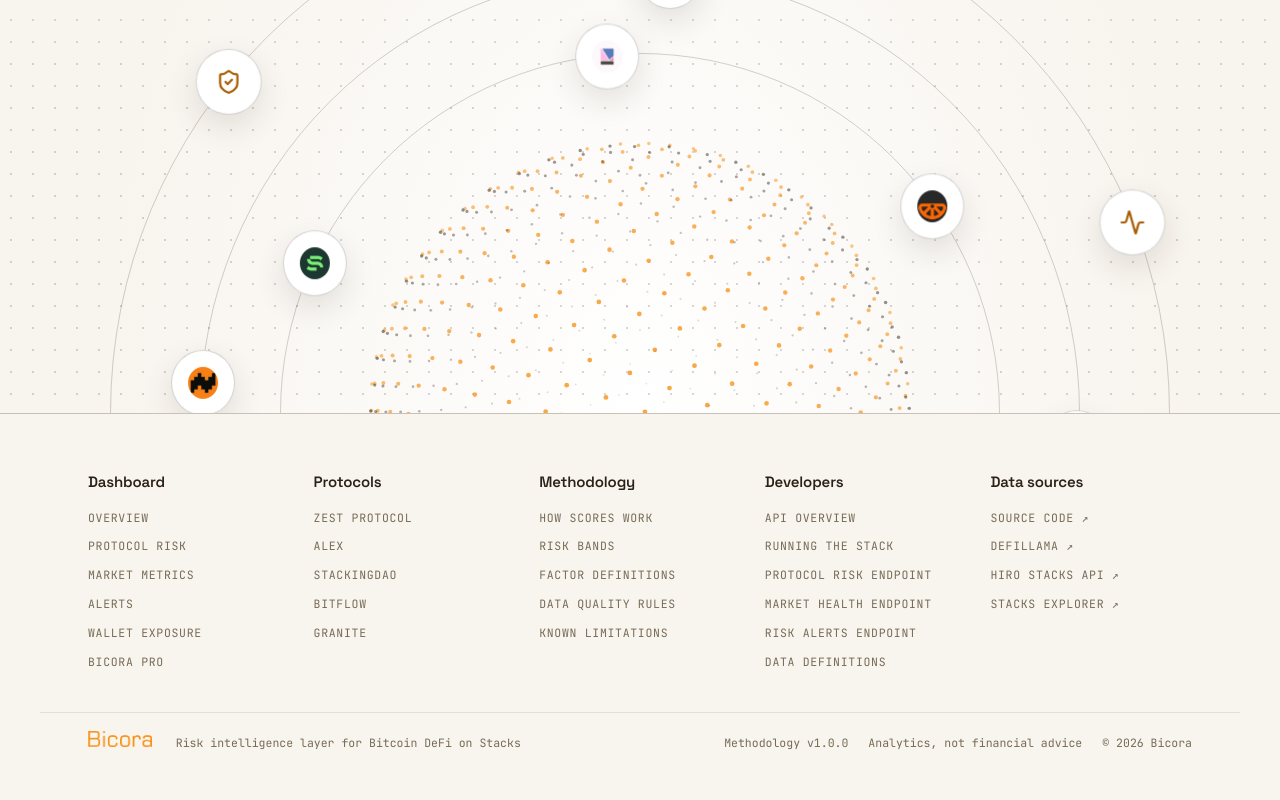
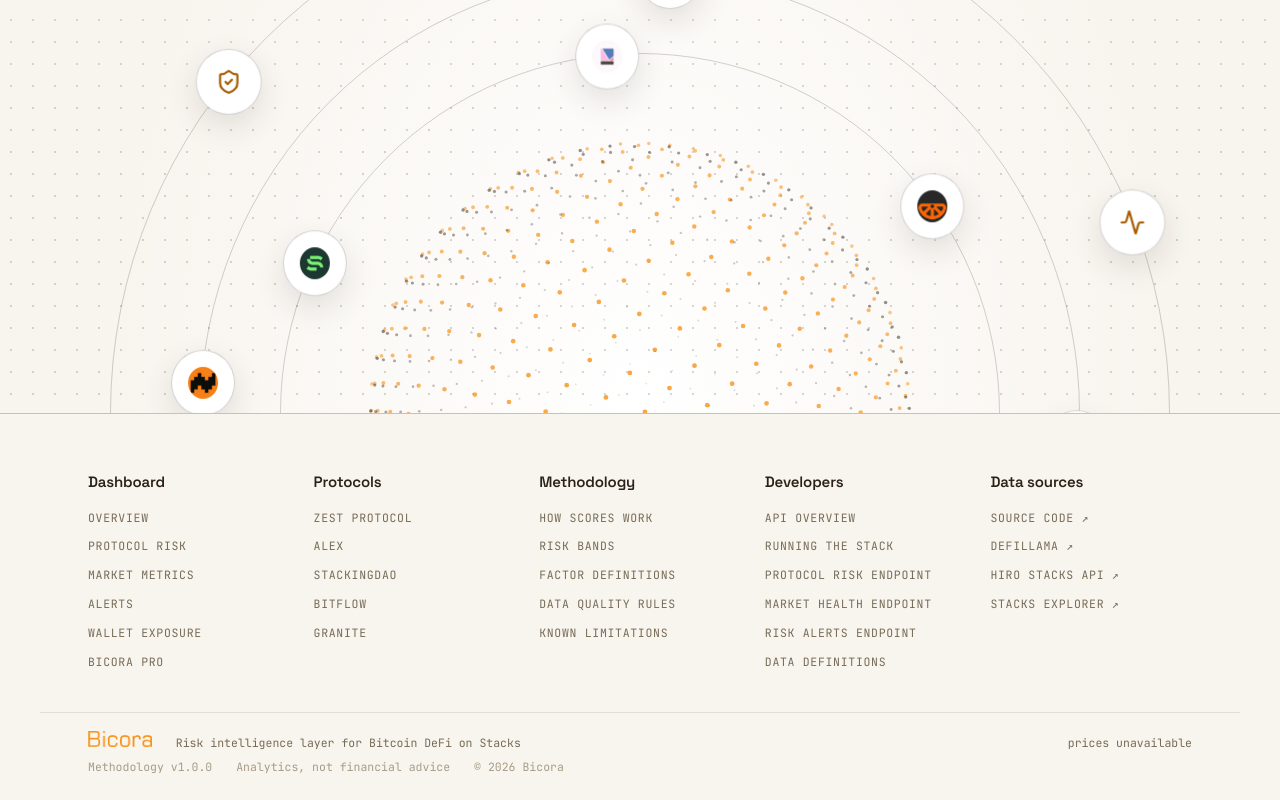
Before and after one commit to zkzora/Bicora, a Next.js app in the folder frontend/dashboard/: page / in a window 1280 px wide. Shown: the part 3445-4245 px from the top of the page. Before the commit the page ends 4222 px from the top, so only its background shows below. Built offline with nearby package versions, Linux system fonts and the light colour scheme; no server answers.

Commit message:
Add live BTC/STX price ticker (dashboard header + site footer); simplify header meta and footer bar

```diff
--- a/frontend/dashboard/src/app/globals.css
+++ b/frontend/dashboard/src/app/globals.css
@@ -307,9 +307,11 @@
 .footer-col ul { list-style: none; margin: 0; padding: 0; display: flex; flex-direction: column; gap: 8px; }
 .footer-col a { font-size: 11.5px; letter-spacing: 0.06em; text-transform: uppercase; color: var(--color-muted); transition: color 120ms ease; }
 .footer-col a:hover { color: var(--color-accent-700); }
-.footer-bar { display: flex; align-items: baseline; gap: 16px 24px; flex-wrap: wrap; padding: 18px clamp(20px, 4vw, 48px) 28px; border-top: 1px solid var(--color-rule); font-size: 11.5px; line-height: 1; color: var(--color-muted); }
+.footer-bar { display: flex; flex-direction: column; gap: 12px; padding: 18px clamp(20px, 4vw, 48px) 28px; border-top: 1px solid var(--color-rule); font-size: 11.5px; line-height: 1; color: var(--color-muted); }
+.footer-bar-top { display: flex; align-items: baseline; gap: 16px 24px; flex-wrap: wrap; }
+.footer-bar-top .ticker { margin-left: auto; }
+.footer-bar-bottom { display: flex; gap: 12px 24px; flex-wrap: wrap; color: var(--color-faint); }
 .footer-bar img { height: 16px; display: inline-block; vertical-align: baseline; }
-.footer-right { margin-left: auto; display: flex; gap: 20px; flex-wrap: wrap; align-items: baseline; }
 
 .hero { position: relative; overflow: hidden; background: radial-gradient(ellipse at 70% 35%, var(--hero-glow) 0%, var(--color-bg) 65%); border-bottom: 1px solid var(--color-rule); }
 .hero-dots { position: absolute; inset: 0; background-image: radial-gradient(var(--dots) 1px, transparent 1.2px); background-size: 22px 22px; mask-image: linear-gradient(180deg, #000 40%, transparent 100%); pointer-events: none; }
@@ -387,7 +389,7 @@
 .app-top .crumb { font-size: 10.5px; color: var(--color-muted); letter-spacing: .06em; text-transform: uppercase; }
 .app-top .meta { margin-left: auto; display: flex; gap: 12px; align-items: center; font-size: 11px; color: var(--color-muted); flex-wrap: wrap; }
 .app-top .live { display: inline-flex; align-items: center; gap: 6px; }
-.app-top .live::before { content: ''; width: 7px; height: 7px; border-radius: 50%; background: var(--status-low); box-shadow: 0 0 0 3px rgba(63,191,106,.18); }
+.app-top .live::before { display: none; }
 .app-body { padding: 28px clamp(16px, 3vw, 32px) 64px; display: flex; flex-direction: column; gap: 32px; width: 100%; }
 .app-mobile-nav { display: none; }
 @media (max-width: 900px) {
@@ -530,3 +532,13 @@
 .pro-compare td:nth-child(2), .pro-compare th:nth-child(2) { color: var(--color-muted); }
 .pro-compare .pro-cell { color: var(--color-text); font-weight: 600; }
 .pro-compare .pro-cell .check { margin-right: 8px; }
+
+/* ------------------------------------------------------------- price ticker */
+.ticker { display: inline-flex; align-items: baseline; gap: 14px; font-size: 11.5px; white-space: nowrap; }
+.ticker-item { display: inline-flex; align-items: baseline; gap: 6px; }
+.ticker-sym { font-size: 10.5px; letter-spacing: 0.08em; color: var(--color-muted); }
+.ticker-px { color: var(--color-text); }
+.ticker-chg { font-size: 11px; color: var(--color-muted); }
+.ticker-chg.down { color: var(--color-text-2); }
+.app-top .ticker { margin-right: 6px; }
+@media (max-width: 640px) { .app-top .ticker { display: none; } }
--- a/frontend/dashboard/src/components/AppShell.tsx
+++ b/frontend/dashboard/src/components/AppShell.tsx
@@ -5,6 +5,7 @@
 import { fmtDateTime } from '@/lib/format';
 import ProtocolLogo from './ProtocolLogo';
 import ThemeToggle from './ThemeToggle';
+import PriceTicker from './PriceTicker';
 import { dash, site } from '@/lib/urls';
 
 interface Props {
@@ -83,9 +84,8 @@
             <h1>{crumbName ?? title}</h1>
           </div>
           <div className="meta">
-            <span className="live">Stacks mainnet</span>
-            <span>Updated {fmtDateTime(generatedAt)}</span>
-            <span className="tag tag-outline">0–100 · higher is safer</span>
+            <PriceTicker />
+            <span>Stacks mainnet · {fmtDateTime(generatedAt)}</span>
           </div>
         </header>
         <nav className="app-mobile-nav" aria-label="Dashboard sections">
--- /dev/null
+++ b/frontend/dashboard/src/components/PriceTicker.tsx
@@ -0,0 +1,62 @@
+'use client';
+import { useEffect, useState } from 'react';
+
+interface Quote { usd: number; change24h: number | null }
+interface Prices { btc: Quote; stx: Quote; at: number }
+
+const REFRESH_MS = 60_000;
+
+/** CoinGecko first (has 24h change, CORS-enabled); Coinbase spot as fallback. */
+async function fetchPrices(): Promise<Prices> {
+  try {
+    const r = await fetch('https://api.coingecko.com/api/v3/simple/price?ids=bitcoin,blockstack&vs_currencies=usd&include_24hr_change=true', { cache: 'no-store' });
+    if (!r.ok) throw new Error(String(r.status));
+    const j = (await r.json()) as Record<string, { usd: number; usd_24h_change?: number }>;
+    if (!j.bitcoin?.usd || !j.blockstack?.usd) throw new Error('shape');
+    return { btc: { usd: j.bitcoin.usd, change24h: j.bitcoin.usd_24h_change ?? null }, stx: { usd: j.blockstack.usd, change24h: j.blockstack.usd_24h_change ?? null }, at: Date.now() };
+  } catch {
+    const [b, s] = await Promise.all([
+      fetch('https://api.coinbase.com/v2/prices/BTC-USD/spot').then((r) => r.json()),
+      fetch('https://api.coinbase.com/v2/prices/STX-USD/spot').then((r) => r.json()),
+    ]);
+    return { btc: { usd: Number(b.data.amount), change24h: null }, stx: { usd: Number(s.data.amount), change24h: null }, at: Date.now() };
+  }
+}
+
+const usd = (n: number, digits: number) => n.toLocaleString('en-US', { minimumFractionDigits: digits, maximumFractionDigits: digits });
+
+function Quote({ sym, q, digits }: { sym: string; q: Quote; digits: number }) {
+  const c = q.change24h;
+  return (
+    <span className="ticker-item">
+      <span className="ticker-sym">{sym}</span>
+      <span className="ticker-px tnum">{usd(q.usd, digits)}</span>
+      {c != null && <span className={`ticker-chg tnum ${c >= 0 ? 'up' : 'down'}`}>{c >= 0 ? '+' : '−'}{Math.abs(c).toFixed(2)}%</span>}
+    </span>
+  );
+}
+
+/** Live BTC / STX spot prices, refreshed every minute while the tab is visible. */
+export default function PriceTicker({ compact = false }: { compact?: boolean }) {
+  const [p, setP] = useState<Prices | null>(null);
+  const [err, setErr] = useState(false);
+
+  useEffect(() => {
+    let timer: ReturnType<typeof setInterval> | undefined;
+    const load = () => fetchPrices().then((x) => { setP(x); setErr(false); }).catch(() => setErr(true));
+    const start = () => { load(); timer = setInterval(load, REFRESH_MS); };
+    const stop = () => { if (timer) clearInterval(timer); timer = undefined; };
+    const onVis = () => (document.visibilityState === 'visible' ? (stop(), start()) : stop());
+    start();
+    document.addEventListener('visibilitychange', onVis);
+    return () => { stop(); document.removeEventListener('visibilitychange', onVis); };
+  }, []);
+
+  if (!p) return <span className={`ticker ${compact ? 'ticker-compact' : ''}`} aria-live="polite">{err ? <span className="muted">prices unavailable</span> : <span className="muted">BTC · STX …</span>}</span>;
+  return (
+    <span className={`ticker ${compact ? 'ticker-compact' : ''}`} aria-live="polite" title={`Spot prices · ${new Date(p.at).toUTCString().replace(' GMT', ' UTC')}`}>
+      <Quote sym="BTC" q={p.btc} digits={0} />
+      <Quote sym="STX" q={p.stx} digits={2} />
+    </span>
+  );
+}
--- a/frontend/dashboard/src/components/SiteFooter.tsx
+++ b/frontend/dashboard/src/components/SiteFooter.tsx
@@ -1,5 +1,6 @@
 import Link from 'next/link';
 import Image from 'next/image';
+import PriceTicker from './PriceTicker';
 import { dash } from '@/lib/urls';
 
 interface Props {
@@ -80,13 +81,16 @@
         ))}
       </div>
       <div className="wrap footer-bar">
-        <Image src="/bicora-logo.png" alt="Bicora" width={64} height={16} style={{ height: 16, width: 'auto' }} />
-        <span>Risk intelligence layer for Bitcoin DeFi on Stacks</span>
-        <span className="footer-right">
+        <div className="footer-bar-top">
+          <Image src="/bicora-logo.png" alt="Bicora" width={64} height={16} style={{ height: 16, width: 'auto' }} />
+          <span>Risk intelligence layer for Bitcoin DeFi on Stacks</span>
+          <PriceTicker compact />
+        </div>
+        <div className="footer-bar-bottom">
           <span>Methodology v{version}</span>
           <span>Analytics, not financial advice</span>
           <span>© {new Date().getFullYear()} Bicora</span>
-        </span>
+        </div>
       </div>
     </footer>
   );
```
